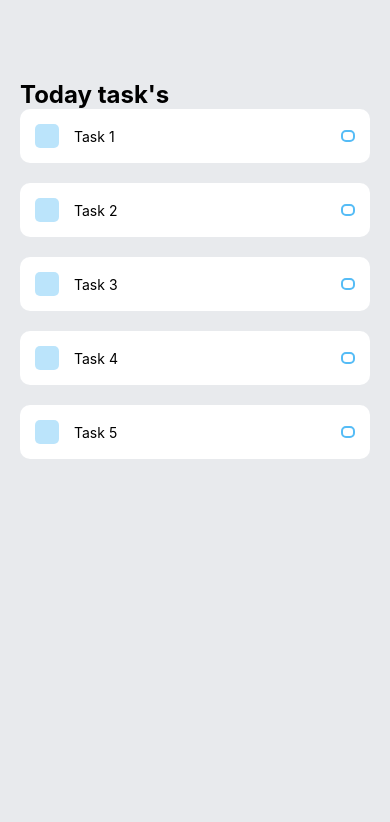
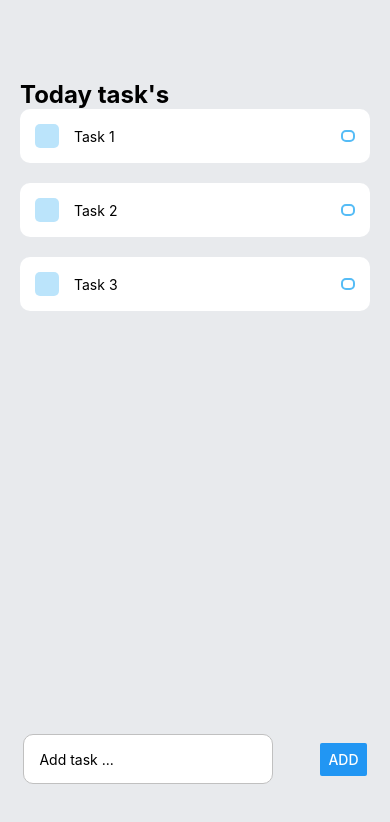
Before and after one commit to vinhhn3/AwesomeTodoApp, a React Native app: screen / in a window 390 px wide. Shown: the top 822 px of the page. Built offline with nearby package versions, Linux system fonts and the light colour scheme.

Commit message:
Add AddTask and Add Button:

```diff
--- a/App.js
+++ b/App.js
@@ -1,5 +1,12 @@
 import React from "react";
-import { StyleSheet, Text, View } from "react-native";
+import {
+  Button,
+  KeyboardAvoidingView,
+  StyleSheet,
+  Text,
+  TextInput,
+  View,
+} from "react-native";
 import Task from "./components/Task";
 
 export default function App() {
@@ -11,10 +18,13 @@ export default function App() {
           <Task text="Task 1" />
           <Task text="Task 2" />
           <Task text="Task 3" />
-          <Task text="Task 4" />
-          <Task text="Task 5" />
         </View>
       </View>
+
+      <KeyboardAvoidingView style={styles.addTaskWrapper}>
+        <TextInput style={styles.input} placeholder="Add task ..." />
+        <Button title="Add" />
+      </KeyboardAvoidingView>
     </View>
   );
 }
@@ -33,4 +43,22 @@ const styles = StyleSheet.create({
     fontWeight: "bold",
   },
   items: {},
+  addTaskWrapper: {
+    position: "absolute",
+    bottom: 60,
+    width: "100%",
+    flexDirection: "row",
+    justifyContent: "space-around",
+    alignItems: "center",
+  },
+  input: {
+    paddingHorizontal: 15,
+    paddingVertical: 15,
+    backgroundColor: "#FFF",
+    borderRadius: 10,
+    width: 250,
+    height: 50,
+    borderWidth: 1,
+    borderColor: "#C0C0C0",
+  },
 });
```
